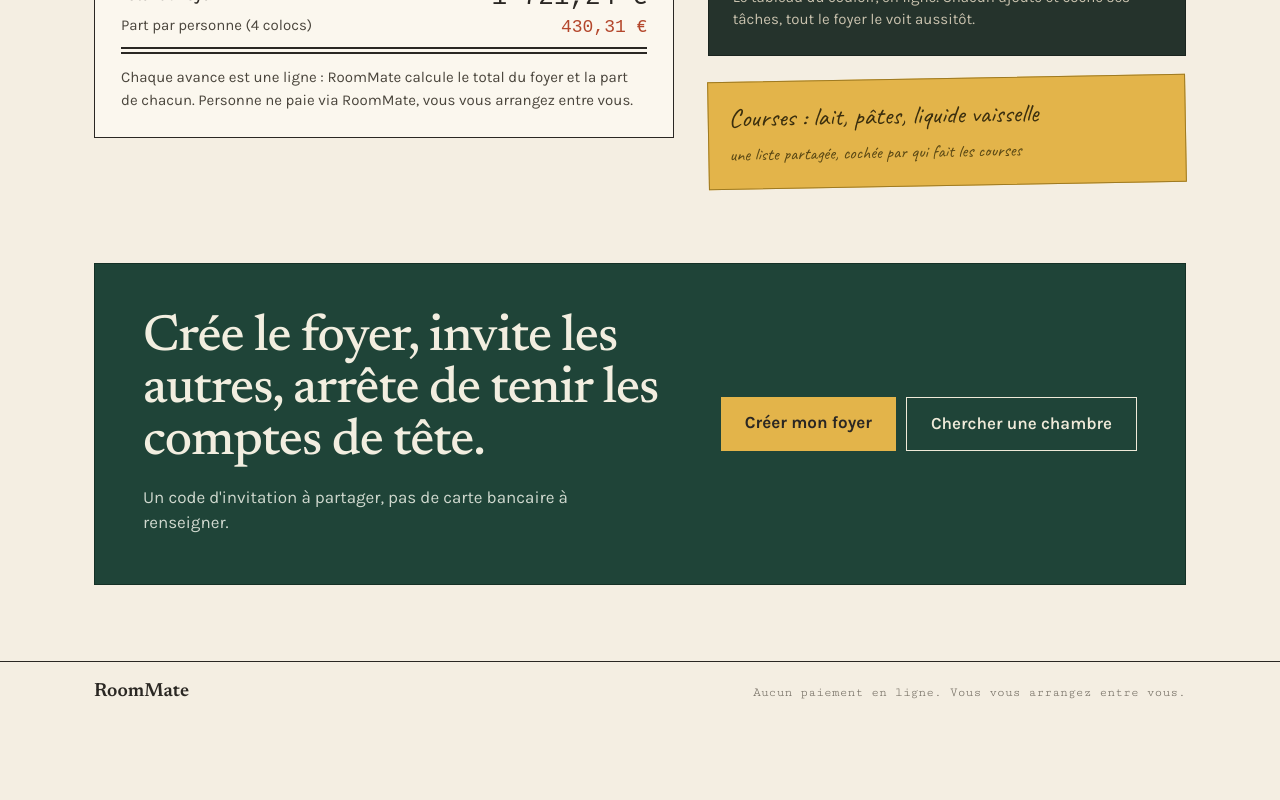
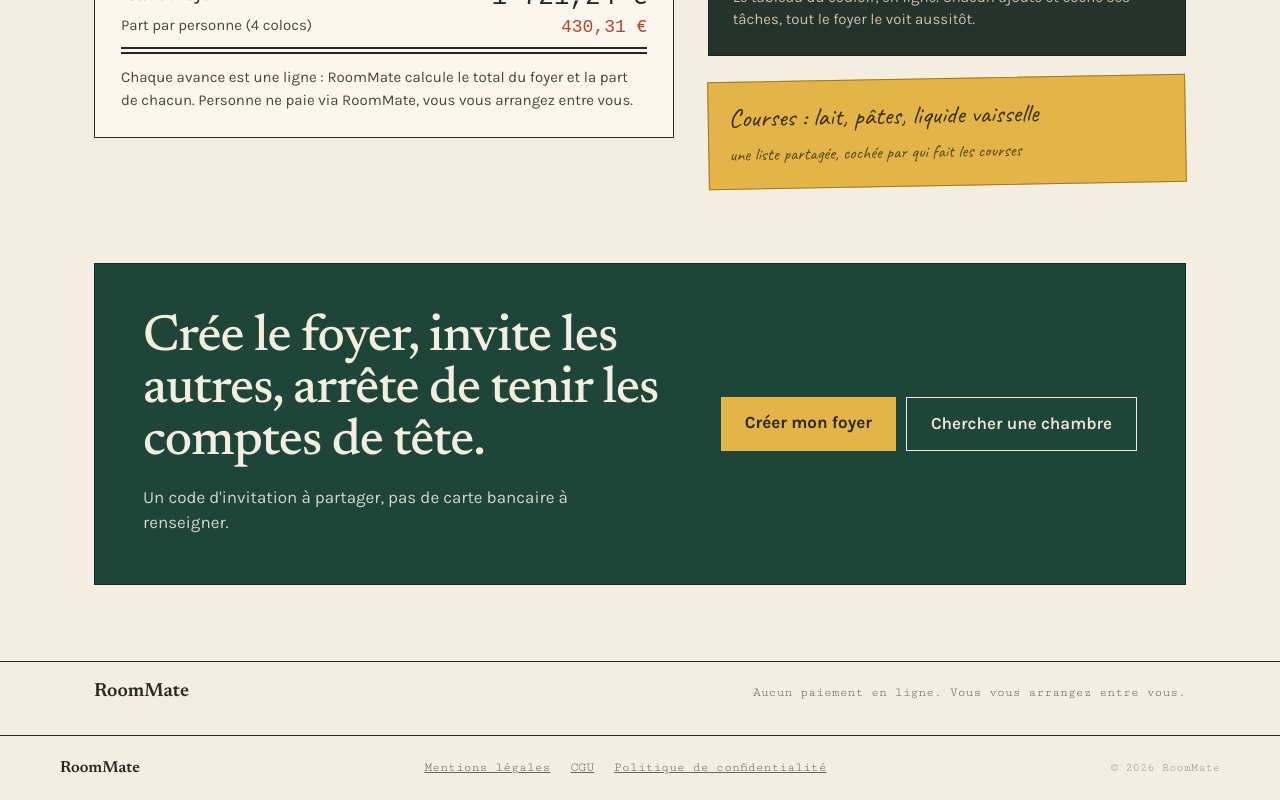
Before and after one commit to Bvictor7/roommate, a React (Vite) app in the folder frontend/: page / in a window 1280 px wide. Shown: the part 1014-1814 px from the top of the page. Before the commit the page ends 1749 px from the top, so only its background shows below. Built offline with nearby package versions, Linux system fonts and the light colour scheme; no server answers; a web font is replaced by a local one.

Commit message:
feat: add Footer with legal links

```diff
--- a/frontend/src/App.jsx
+++ b/frontend/src/App.jsx
@@ -12,15 +12,17 @@ import Profile from './pages/Profile'
 import EditListing from './pages/EditListing'
 import Dashboard from './pages/Dashboard'
 import OAuthCallback from './pages/OAuthCallback'
+import Footer from './components/Footer'
 import MentionsLegales from './pages/MentionsLegales'
 import CGU from './pages/CGU'
 import ColocationSetup from './pages/ColocationSetup'
 
 function Layout({ children }) {
   return (
-    <div style={{ minHeight: '100vh', background: '#F4EEE2' }}>
+    <div style={{ minHeight: '100vh', background: '#F4EEE2', display: 'flex', flexDirection: 'column' }}>
       <TopNav />
-      {children}
+      <div style={{ flex: 1 }}>{children}</div>
+      <Footer />
     </div>
   )
 }
--- /dev/null
+++ b/frontend/src/components/Footer.jsx
@@ -0,0 +1,17 @@
+import { Link } from 'react-router-dom'
+
+export default function Footer() {
+  return (
+    <footer style={{ background: '#F4EEE2', borderTop: '1px solid #2A2723', padding: '20px clamp(14px,3vw,34px)', fontFamily: 'Karla, system-ui, sans-serif' }}>
+      <div style={{ maxWidth: 1160, margin: '0 auto', display: 'flex', flexWrap: 'wrap', alignItems: 'center', justifyContent: 'space-between', gap: 12 }}>
+        <span style={{ fontFamily: 'Newsreader, serif', fontSize: 16, fontWeight: 600, color: '#2A2723' }}>RoomMate</span>
+        <div style={{ display: 'flex', gap: 20, flexWrap: 'wrap' }}>
+          <Link to="/mentions-legales" style={{ fontSize: 13, color: '#6B655A', fontFamily: "'Cutive Mono', monospace", textDecoration: 'underline' }}>Mentions légales</Link>
+          <Link to="/cgu" style={{ fontSize: 13, color: '#6B655A', fontFamily: "'Cutive Mono', monospace", textDecoration: 'underline' }}>CGU</Link>
+          <Link to="/politique-confidentialite" style={{ fontSize: 13, color: '#6B655A', fontFamily: "'Cutive Mono', monospace", textDecoration: 'underline' }}>Politique de confidentialité</Link>
+        </div>
+        <span style={{ fontSize: 12, color: '#9A9186', fontFamily: "'Cutive Mono', monospace" }}>© {new Date().getFullYear()} RoomMate</span>
+      </div>
+    </footer>
+  )
+}
```
